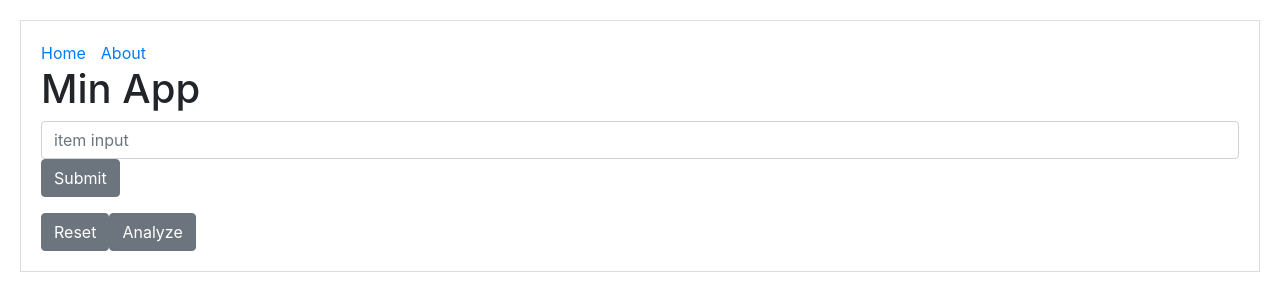
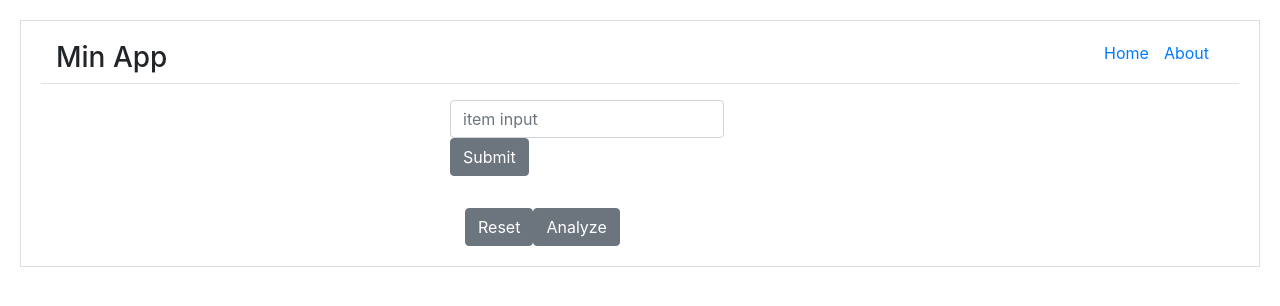
Before and after one commit to Beznet/tydii, a Next.js app: page / in a window 1280 px wide. Shown: the top 306 px of the page. Built offline with nearby package versions, Linux system fonts and the light colour scheme.

Commit message:
basic header and index.js grid layout

```diff
--- a/components/Header.js
+++ b/components/Header.js
@@ -1,18 +1,26 @@
 import Link from 'next/link';
+import { Col, Row } from 'reactstrap'
 
 const linkStyle = {
   marginRight: 15
 };
 
 const Header = () => (
-  <div>
+  <Col>
+    <Row className='border-bottom'>
+      <Col>
+        <h3>Min App</h3>
+      </Col>
+      <Col className='text-right'>
         <Link href="/">
           <a style={linkStyle}>Home</a>
         </Link>
         <Link href="/about">
           <a style={linkStyle}>About</a>
         </Link>
-  </div>
+      </Col>
+    </Row>
+  </Col>
 );
 
 export default Header;
--- a/components/ItemForm.js
+++ b/components/ItemForm.js
@@ -1,6 +1,6 @@
 import React from 'react'
 import useInputState from './useInputState';
-import { Form, FormGroup, Label, Input, FormText, Button } from 'reactstrap';
+import { Col, Row, Form, FormGroup, Label, Input, FormText, Button } from 'reactstrap';
 
 const ItemForm = ({saveItem}) => {
   const {value, reset, onChange} = useInputState('')
@@ -11,7 +11,7 @@ const ItemForm = ({saveItem}) => {
   }
 
   return (
-    <div>
+    <Row>
       <Form
         onSubmit={itemSubmit}
       >
@@ -25,7 +25,7 @@ const ItemForm = ({saveItem}) => {
         <Button onClick={itemSubmit}>Submit</Button>
       </FormGroup>
       </Form>
-    </div>
+    </Row>
   )
 }
 
--- a/pages/index.js
+++ b/pages/index.js
@@ -4,7 +4,7 @@ import ItemForm from '../components/ItemForm';
 import ItemList from '../components/ItemList';
 import useItemState from '../components/useItemState';
 import DecisionTable from '../components/DecisionTable';
-import { Button } from 'reactstrap';
+import { Col, Row, Container, Button } from 'reactstrap';
 //  import useItemState from '../components/useItemStateImmer';
 import 'bootstrap/dist/css/bootstrap.min.css';
 
@@ -13,8 +13,10 @@ export default function Index() {
 
   return (
     <Layout>
-      <h1>Min App</h1>
-
+      <Container className='pt-3'>
+      <Row xs='3'>
+        <Col></Col>
+        <Col>
           <ItemForm
             saveItem={ itemText => {
               const trimmedText = itemText.trim();
@@ -27,6 +29,10 @@ export default function Index() {
           <ItemList items={items} deleteItem={ deleteItem } updateItem={updateItem} />
           <Button onClick={resetAll}>Reset</Button>
           <DecisionTable items={items} />
+        </Col>
+        <Col></Col>
+      </Row>
+      </Container>
     </Layout>
   );
 }
```
Lines whose indentation alone changed are shown as unchanged.
